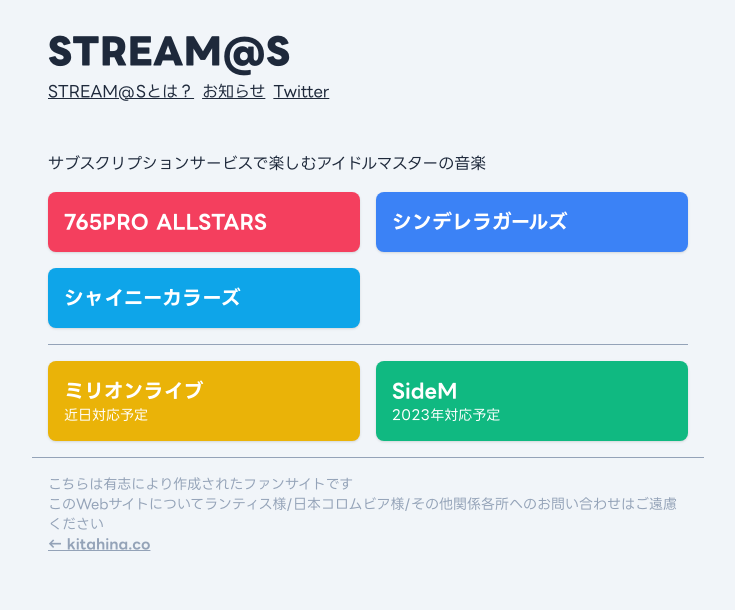
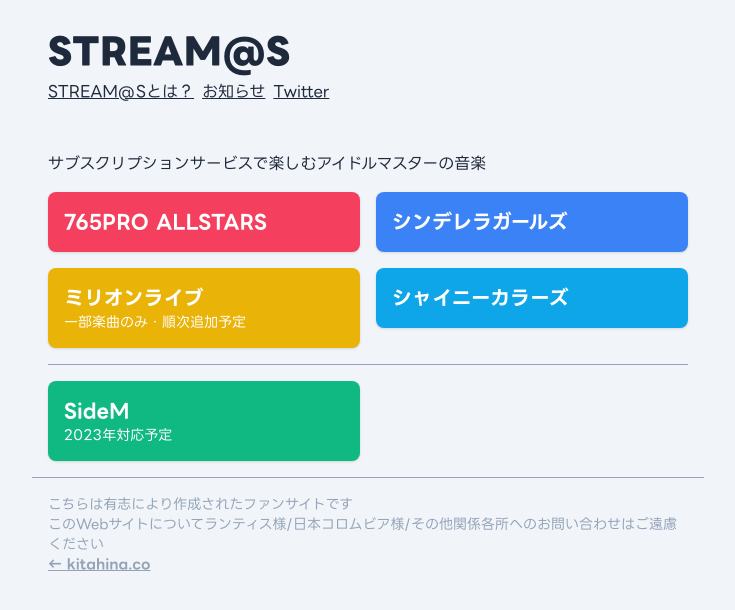
Before and after one commit to lonsagisawa/stream.kitahina.co, a Next.js app: page / in a window 1280 px wide. Shown: the top 610 px of the page, without its empty margins (272-1007 px from the left). Built offline with nearby package versions, Linux system fonts and the light colour scheme.

Commit message:
open millionlive

```diff
--- a/pages/index.tsx
+++ b/pages/index.tsx
@@ -27,6 +27,12 @@
               <h2 className="font-bold text-xl">シンデレラガールズ</h2>
             </div>
           </Link>
+          <Link href="/millionlive">
+            <div className="rounded-lg bg-yellow-500 text-white p-4 transition shadow hover:bg-yellow-400 hover:shadow-yellow-200 hover:dark:shadow-yellow-800">
+              <h2 className="font-bold text-xl">ミリオンライブ</h2>
+              <p className="text-sm">一部楽曲のみ・順次追加予定</p>
+            </div>
+          </Link>
           <Link href="/shinycolors">
             <div className="rounded-lg bg-sky-500 text-white p-4 transition shadow hover:bg-sky-400 hover:shadow-sky-200 hover:dark:shadow-sky-800">
               <h2 className="font-bold text-xl">シャイニーカラーズ</h2>
@@ -34,10 +40,6 @@
           </Link>
         </div>
         <div className="grid gap-4 grid-cols-1 lg:grid-cols-2">
-          <div className="rounded-lg bg-yellow-500 text-white p-4 transition shadow hover:bg-yellow-400 hover:shadow-yellow-200 hover:dark:shadow-yellow-800">
-            <h2 className="font-bold text-xl">ミリオンライブ</h2>
-            <p className="text-sm">近日対応予定</p>
-          </div>
           <div className="rounded-lg bg-emerald-500 text-white p-4 transition shadow hover:bg-emerald-400 hover:shadow-emerald-200 hover:dark:shadow-emerald-800">
             <h2 className="font-bold text-xl">SideM</h2>
             <p className="text-sm">2023年対応予定</p>
```
